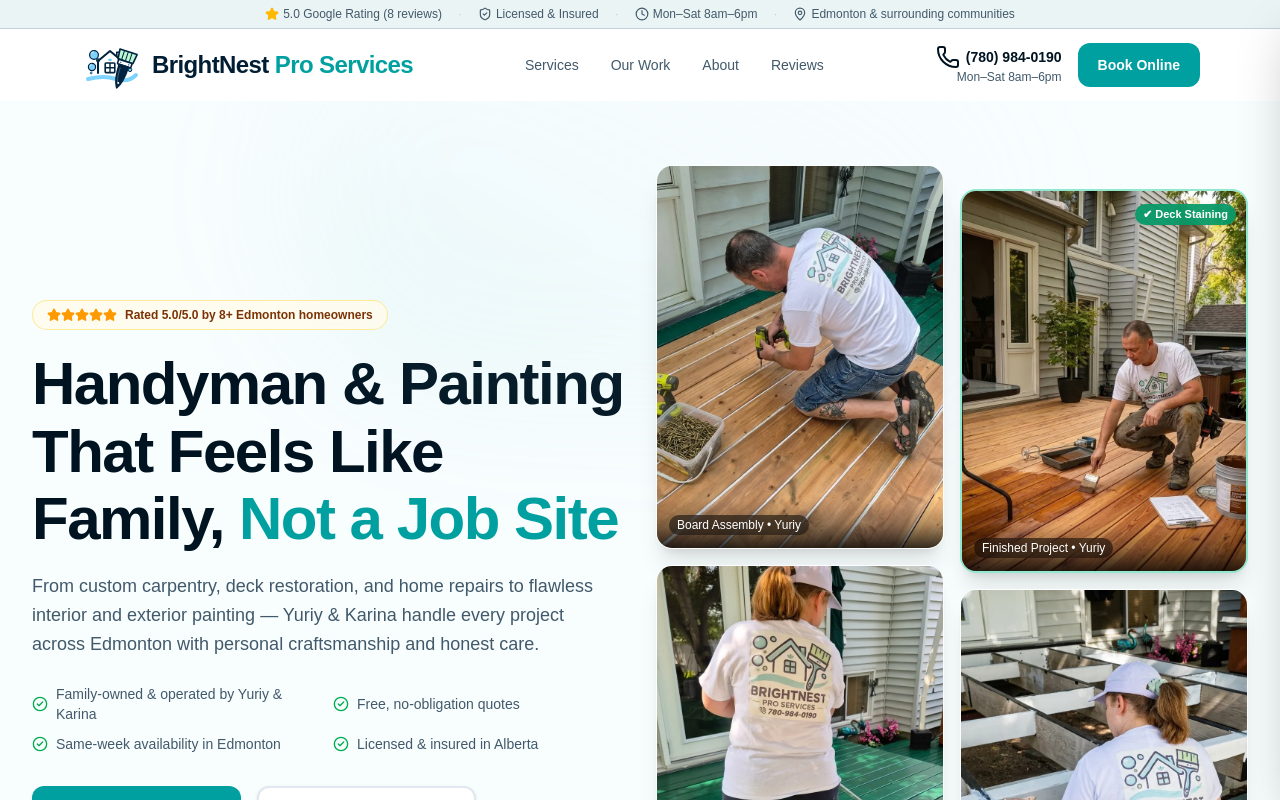
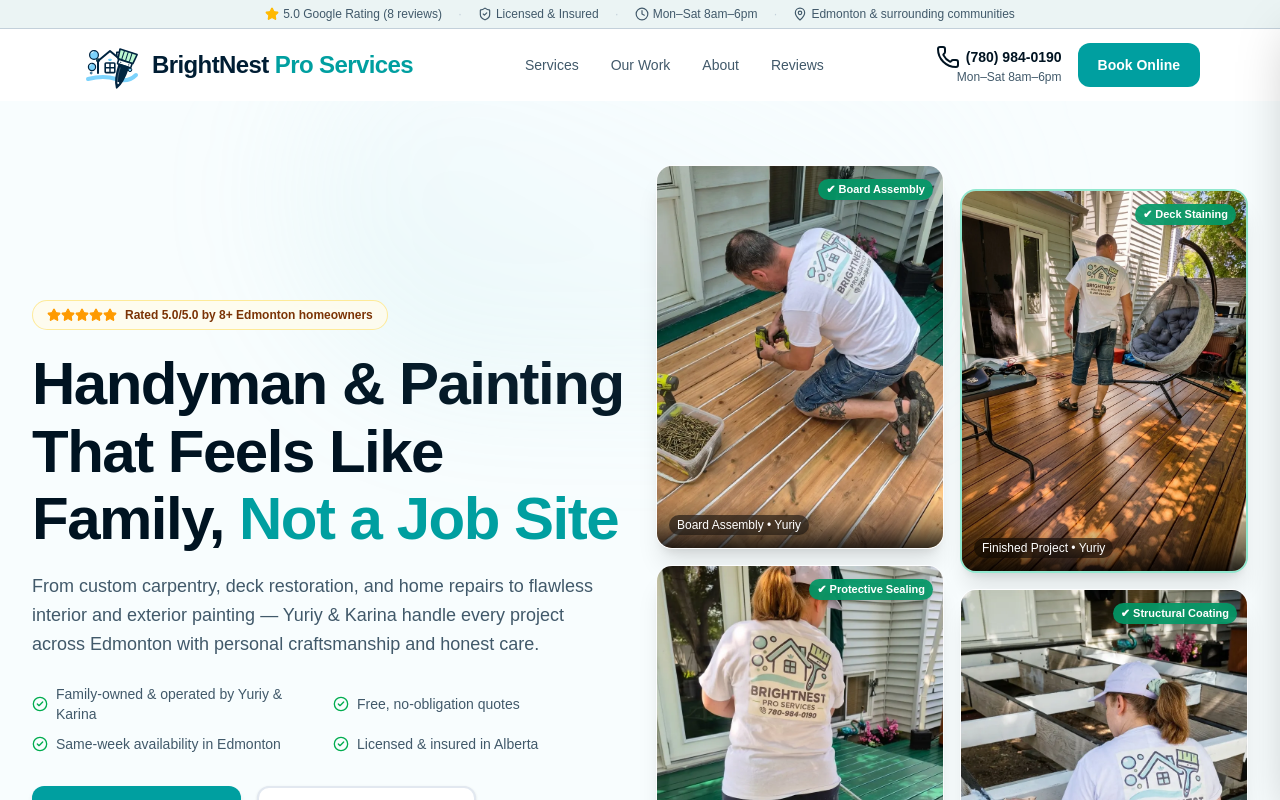
Before and after one commit to TarasBuba/brightnest-pro-clone, a Next.js app: page / in a window 1280 px wide. Shown: the top 800 px of the page. Built offline with nearby package versions, Linux system fonts and the light colour scheme.

Commit message:
feat(hero): regenerate hero-1 based on authentic photo and add process badges to all collage cards

```diff
--- a/src/widgets/hero-section/ui/hero-section.tsx
+++ b/src/widgets/hero-section/ui/hero-section.tsx
@@ -119,6 +119,11 @@
                       sizes="(min-width: 1024px) 25vw, (min-width: 640px) 40vw, 50vw"
                       className="object-cover transition-transform duration-500 group-hover:scale-105"
                     />
+                    <div className="absolute top-2 right-2 sm:top-2.5 sm:right-2.5">
+                      <span className="inline-flex items-center gap-1 rounded-full bg-emerald-600/90 px-2 py-0.5 text-[9px] sm:text-[11px] font-semibold text-white shadow-sm backdrop-blur-sm">
+                        &#10004; Board Assembly
+                      </span>
+                    </div>
                     <div className="absolute inset-x-0 bottom-0 bg-gradient-to-t from-black/80 via-black/30 to-transparent p-2.5 sm:p-3">
                       <span className="inline-block rounded-md bg-black/50 px-2 py-0.5 text-[10px] sm:text-xs font-medium text-white backdrop-blur-sm">
                         Board Assembly • Yuriy
@@ -136,6 +141,11 @@
                       sizes="(min-width: 1024px) 25vw, (min-width: 640px) 40vw, 50vw"
                       className="object-cover transition-transform duration-500 group-hover:scale-105"
                     />
+                    <div className="absolute top-2 right-2 sm:top-2.5 sm:right-2.5">
+                      <span className="inline-flex items-center gap-1 rounded-full bg-emerald-600/90 px-2 py-0.5 text-[9px] sm:text-[11px] font-semibold text-white shadow-sm backdrop-blur-sm">
+                        &#10004; Protective Sealing
+                      </span>
+                    </div>
                     <div className="absolute inset-x-0 bottom-0 bg-gradient-to-t from-black/80 via-black/30 to-transparent p-2.5 sm:p-3">
                       <span className="inline-block rounded-md bg-black/50 px-2 py-0.5 text-[10px] sm:text-xs font-medium text-white backdrop-blur-sm">
                         Protective Sealing • Karina
@@ -151,14 +161,15 @@
                     <Image
                       src="/images/hero/collage/hero-1.webp"
                       priority
-                      alt="Yuriy relaxing on the completed custom cedar deck with hanging swing chair in Edmonton"
+                      alt="Yuriy inspecting the custom cedar deck with hanging swing chair in Edmonton"
                       fill
 
                       sizes="(min-width: 1024px) 25vw, (min-width: 640px) 40vw, 50vw"
                       className="object-cover transition-transform duration-500 group-hover:scale-105"
                     />
                     <div className="absolute top-2 right-2 sm:top-2.5 sm:right-2.5">
-                      <span className="inline-flex items-center gap-1 rounded-full bg-emerald-600/90 px-2 py-0.5 text-[9px] sm:text-[11px] font-semibold text-white shadow-sm backdrop-blur-sm">&#10004; Deck Staining
+                      <span className="inline-flex items-center gap-1 rounded-full bg-emerald-600/90 px-2 py-0.5 text-[9px] sm:text-[11px] font-semibold text-white shadow-sm backdrop-blur-sm">
+                        &#10004; Deck Staining
                       </span>
                     </div>
                     <div className="absolute inset-x-0 bottom-0 bg-gradient-to-t from-black/80 via-black/30 to-transparent p-2.5 sm:p-3">
@@ -178,6 +189,11 @@
                       sizes="(min-width: 1024px) 25vw, (min-width: 640px) 40vw, 50vw"
                       className="object-cover transition-transform duration-500 group-hover:scale-105"
                     />
+                    <div className="absolute top-2 right-2 sm:top-2.5 sm:right-2.5">
+                      <span className="inline-flex items-center gap-1 rounded-full bg-emerald-600/90 px-2 py-0.5 text-[9px] sm:text-[11px] font-semibold text-white shadow-sm backdrop-blur-sm">
+                        &#10004; Structural Coating
+                      </span>
+                    </div>
                     <div className="absolute inset-x-0 bottom-0 bg-gradient-to-t from-black/80 via-black/30 to-transparent p-2.5 sm:p-3">
                       <span className="inline-block rounded-md bg-black/50 px-2 py-0.5 text-[10px] sm:text-xs font-medium text-white backdrop-blur-sm">
                         Structural Coating • Karina
```
Also changed, not shown: public/images/hero/collage/hero-1.webp, public/og/og-default.jpg.
